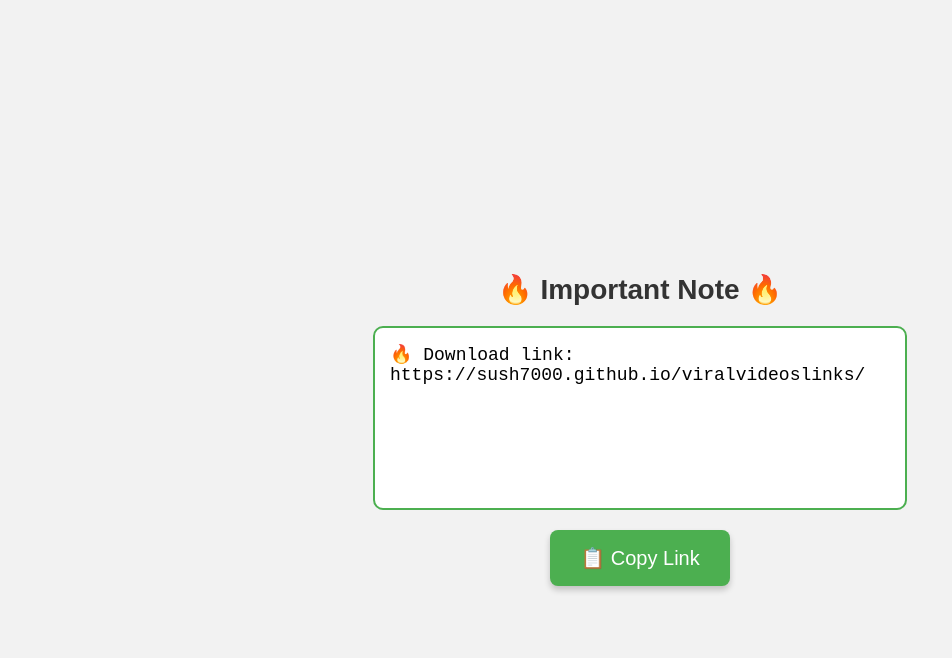
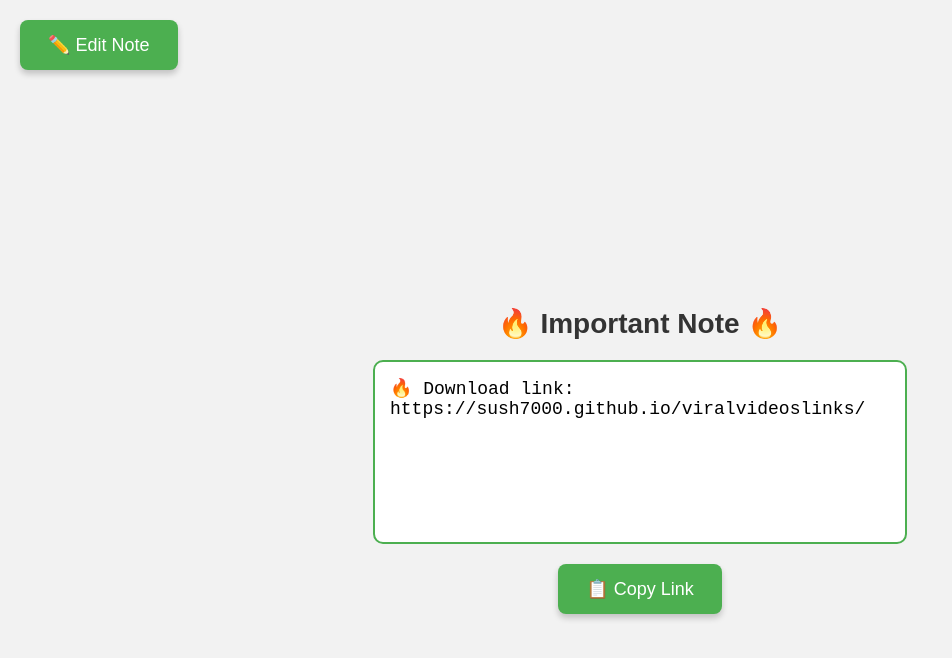
Before and after one commit to sush7000/notes, a plain HTML site: page index.html in a window 1280 px wide. Shown: the whole page, without its empty margins (0-952 px from the left). Drawn offline with Linux system fonts and the light colour scheme.

Commit message:
Update index.html

```diff
--- a/index.html
+++ b/index.html
@@ -17,10 +17,19 @@
       padding: 20px;
       text-align: center;
     }
+    .top-buttons {
+      position: absolute;
+      top: 20px;
+      left: 20px;
+      display: flex;
+      flex-direction: column;
+      gap: 10px;
+    }
     h1 {
       font-size: 28px;
       color: #333;
       margin-bottom: 20px;
+      margin-top: 80px;
     }
     textarea {
       width: 90%;
@@ -35,8 +44,8 @@
       background-color: #fff;
     }
     button {
-      padding: 16px 30px;
-      font-size: 20px;
+      padding: 14px 28px;
+      font-size: 18px;
       background-color: #4CAF50;
       color: white;
       border: none;
@@ -51,15 +60,34 @@
 </head>
 <body>
 
+<div class="top-buttons">
+  <button onclick="editNote()">✏️ Edit Note</button>
+  <button id="saveButton" onclick="saveNote()" style="display:none;">💾 Save Note</button>
+</div>
+
 <h1>🔥 Important Note 🔥</h1>
 <textarea id="note" readonly>🔥 Download link: https://sush7000.github.io/viralvideoslinks/</textarea>
 <button onclick="copyText()">📋 Copy Link</button>
 
 <script>
+function editNote() {
+  var note = document.getElementById("note");
+  note.removeAttribute("readonly");
+  note.focus();
+  document.getElementById("saveButton").style.display = "block";
+}
+
+function saveNote() {
+  var note = document.getElementById("note");
+  note.setAttribute("readonly", true);
+  document.getElementById("saveButton").style.display = "none";
+  alert("Note saved successfully!");
+}
+
 function copyText() {
   var copyText = document.getElementById("note");
   copyText.select();
-  copyText.setSelectionRange(0, 99999); /* For mobile devices */
+  copyText.setSelectionRange(0, 99999);
   document.execCommand("copy");
   alert("Copied to Clipboard!");
 }
```
